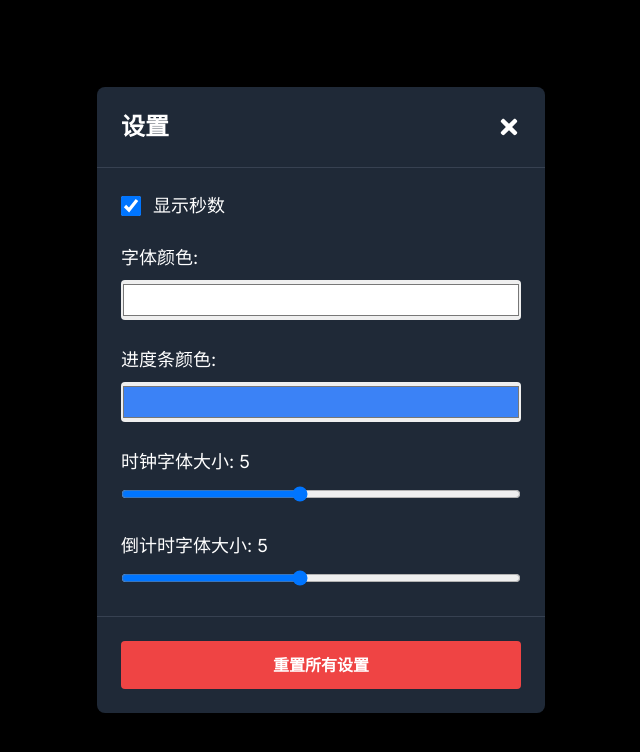
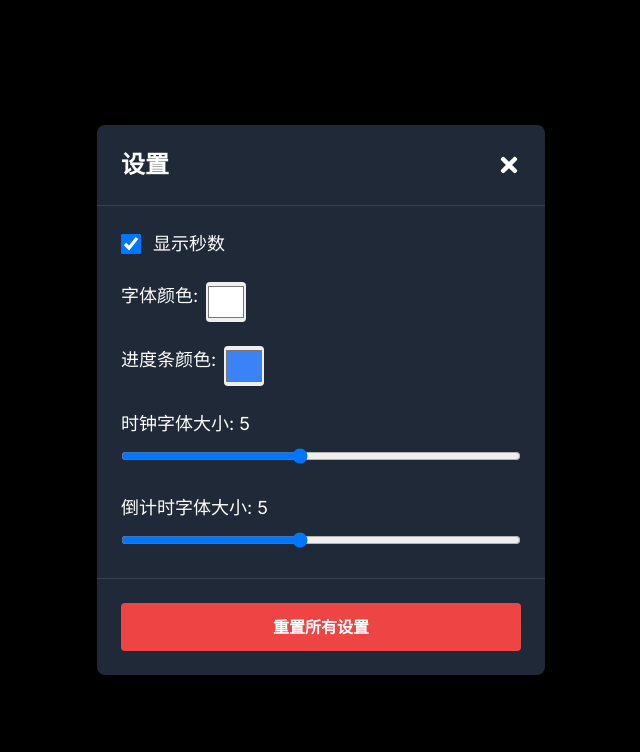
Before and after one commit to YongTay/nextjs-demo, a Next.js app: page / in a window 1280 px wide. Both pictures are taken after a click on the button 1244 px from the left and 764 px from the top of the page. Shown: the top 752 px of the page, without its empty margins (319-959 px from the left). Built offline with nearby package versions, Linux system fonts and the light colour scheme.

Commit message:
样式调整

```diff
--- a/app/components/SettingsPanel.tsx
+++ b/app/components/SettingsPanel.tsx
@@ -51,24 +51,24 @@ const SettingsPanel: React.FC<SettingsPanelProps> = ({
               />
               <label htmlFor="showSeconds" className="text-white text-lg">显示秒数</label>
             </div>
-            <div>
+            <div className="flex">
               <label htmlFor="fontColor" className="text-white text-lg block mb-2">字体颜色:</label>
               <input
                 type="color"
                 id="fontColor"
                 value={fontColor}
                 onChange={(e) => setFontColor(e.target.value)}
-                className="w-full h-10 rounded"
+                className="w-10 h-10 rounded ml-2"
               />
             </div>
-            <div>
+            <div className="flex">
               <label htmlFor="progressColor" className="text-white text-lg block mb-2">进度条颜色:</label>
               <input
                 type="color"
                 id="progressColor"
                 value={progressColor}
                 onChange={(e) => setProgressColor(e.target.value)}
-                className="w-full h-10 rounded"
+                className="w-10 h-10 rounded ml-2"
               />
             </div>
             <div>
```
